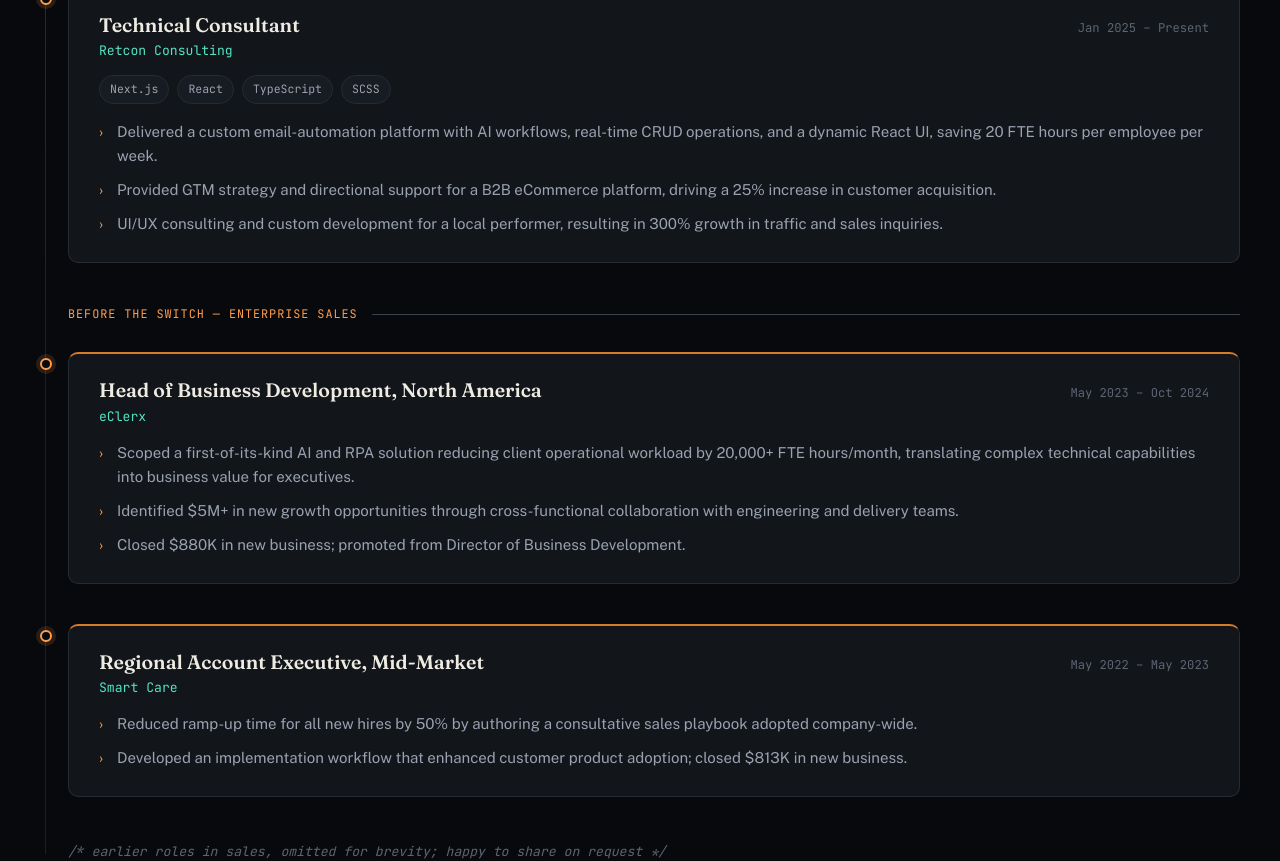
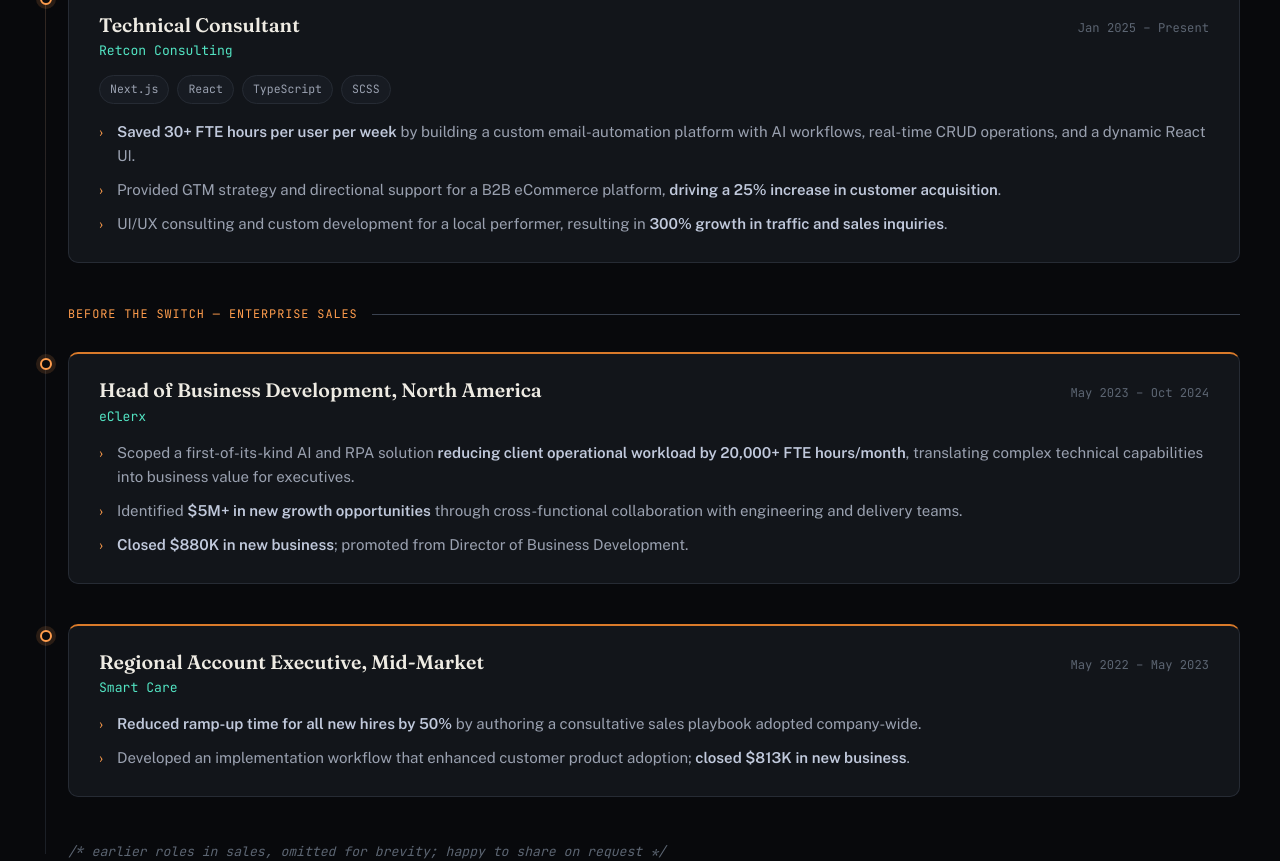
Before and after one commit to evan-baron/professional-portfolio, a Next.js app: page / in a window 1280 px wide. Shown: the part 2720-3581 px from the top of the page. Built offline with nearby package versions, Linux system fonts and the light colour scheme.

Commit message:
added in emphasis to experience

```diff
--- a/src/components/Experience/Experience.tsx
+++ b/src/components/Experience/Experience.tsx
@@ -8,6 +8,21 @@ const dividerLabel = (featured: boolean) =>
 	featured
 		? 'Since transitioning to engineering'
 		: 'Before the switch — enterprise sales';
+
+// Minimal inline markup: wrap a phrase in **double asterisks** in the data
+// file to render it emphasized, without pulling in a markdown dependency.
+const renderEmphasis = (text: string) =>
+	text
+		.split(/\*\*(.+?)\*\*/g)
+		.map((part, i) =>
+			i % 2 === 1 ? (
+				<strong key={i} className={styles.emphasis}>
+					{part}
+				</strong>
+			) : (
+				part
+			)
+		);
 
 const Experience = () => {
 	return (
@@ -62,7 +77,7 @@ const Experience = () => {
 
 									<ul className={styles.bullets}>
 										{item.bullets.map((bullet) => (
-											<li key={bullet}>{bullet}</li>
+											<li key={bullet}>{renderEmphasis(bullet)}</li>
 										))}
 									</ul>
 								</div>
--- a/src/components/Experience/experience.module.scss
+++ b/src/components/Experience/experience.module.scss
@@ -176,6 +176,13 @@
 	}
 }
 
+// Inline emphasis for **marked** phrases within a bullet — stays legible
+// against both the dim resting color and the brighter hover/touch color.
+.emphasis {
+	filter: brightness(1.25);
+	font-weight: 600;
+}
+
 // The "bright" treatment: revealed on hover for pointer devices, and on by
 // default for touch devices, which have no hover state to reveal it with.
 @media (hover: hover) {
--- a/src/lib/data/experience.ts
+++ b/src/lib/data/experience.ts
@@ -12,10 +12,17 @@ const experience: Experience[] = [
 		role: 'Full-Stack Engineer (Contract)',
 		org: 'Infinite Outdoors',
 		dates: 'Apr 2026 – Aug 2026',
-		stack: ['Next.js', 'React', 'TypeScript', 'Tailwind CSS', 'Sanity.io', 'Firebase'],
+		stack: [
+			'Next.js',
+			'React',
+			'TypeScript',
+			'Tailwind CSS',
+			'Sanity.io',
+			'Firebase',
+		],
 		bullets: [
-			'Cut page-launch time for non-technical teams from days to minutes by designing and shipping a custom CMS/page builder from scratch, letting Marketing and Sales ship pages independently.',
-			'Built a user-facing live-camera platform with high-performance responsive media galleries and custom lightbox views for real-time field monitoring.',
+			'**Cut page-launch time for non-technical teams from days to minutes** by designing and shipping a custom CMS/page builder from scratch, letting Marketing and Sales ship pages independently.',
+			'Built a user-facing live-camera platform with high-performance responsive media galleries and custom lightbox views for **real-time field monitoring**.',
 			'Engineered an admin media-management dashboard that integrates and reshapes third-party API data across landowners, cameras, and photos to optimize payload performance.',
 			'Improved the app’s security posture with RBAC and advanced state controls, including multi-field URL-parameterized search/filtering and role-gated permissions for admin tiers.',
 		],
@@ -27,9 +34,9 @@ const experience: Experience[] = [
 		dates: 'Jan 2025 – Present',
 		stack: ['Next.js', 'React', 'TypeScript', 'SCSS'],
 		bullets: [
-			'Delivered a custom email-automation platform with AI workflows, real-time CRUD operations, and a dynamic React UI, saving 20 FTE hours per employee per week.',
-			'Provided GTM strategy and directional support for a B2B eCommerce platform, driving a 25% increase in customer acquisition.',
-			'UI/UX consulting and custom development for a local performer, resulting in 300% growth in traffic and sales inquiries.',
+			'**Saved 30+ FTE hours per user per week** by building a custom email-automation platform with AI workflows, real-time CRUD operations, and a dynamic React UI.',
+			'Provided GTM strategy and directional support for a B2B eCommerce platform, **driving a 25% increase in customer acquisition**.',
+			'UI/UX consulting and custom development for a local performer, resulting in **300% growth in traffic and sales inquiries**.',
 		],
 		featured: true,
 	},
@@ -38,9 +45,9 @@ const experience: Experience[] = [
 		org: 'eClerx',
 		dates: 'May 2023 – Oct 2024',
 		bullets: [
-			'Scoped a first-of-its-kind AI and RPA solution reducing client operational workload by 20,000+ FTE hours/month, translating complex technical capabilities into business value for executives.',
-			'Identified $5M+ in new growth opportunities through cross-functional collaboration with engineering and delivery teams.',
-			'Closed $880K in new business; promoted from Director of Business Development.',
+			'Scoped a first-of-its-kind AI and RPA solution **reducing client operational workload by 20,000+ FTE hours/month**, translating complex technical capabilities into business value for executives.',
+			'Identified **$5M+ in new growth opportunities** through cross-functional collaboration with engineering and delivery teams.',
+			'**Closed $880K in new business**; promoted from Director of Business Development.',
 		],
 		featured: false,
 	},
@@ -49,8 +56,8 @@ const experience: Experience[] = [
 		org: 'Smart Care',
 		dates: 'May 2022 – May 2023',
 		bullets: [
-			'Reduced ramp-up time for all new hires by 50% by authoring a consultative sales playbook adopted company-wide.',
-			'Developed an implementation workflow that enhanced customer product adoption; closed $813K in new business.',
+			'**Reduced ramp-up time for all new hires by 50%** by authoring a consultative sales playbook adopted company-wide.',
+			'Developed an implementation workflow that enhanced customer product adoption; **closed $813K in new business**.',
 		],
 		featured: false,
 	},
```
